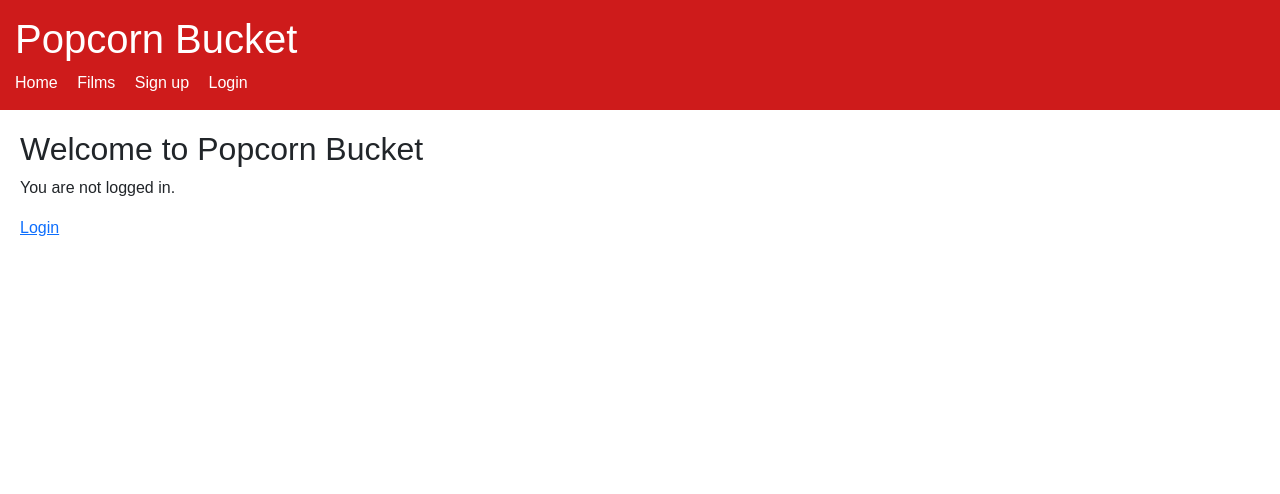
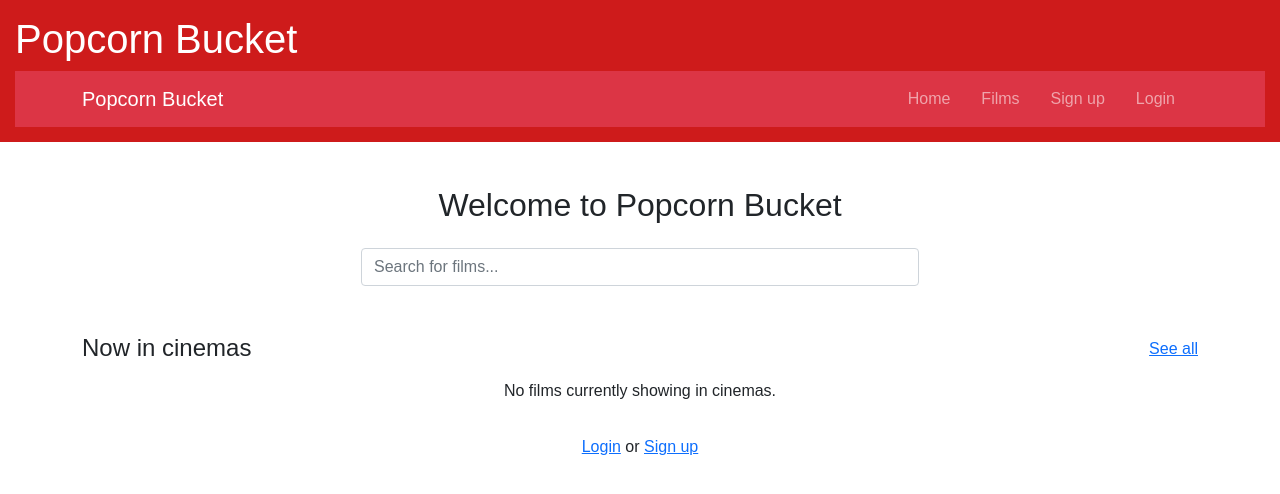
Before and after one commit to 3010468m/PopcornBucket, a Django app: page / in a window 1280 px wide. Shown: the top 494 px of the page. Run offline with Django 3.2, Linux system fonts and the light colour scheme; data that the repository does not hold is empty.

Commit message:
Refactor homepage layout and update navigation bar styling

```diff
--- a/popcornbucket/views.py
+++ b/popcornbucket/views.py
@@ -14,14 +14,10 @@ from .forms import ReviewForm, EditProfileForm
 # Create your views here.
 # This view is responsible for creating a base/main page
 def homepage(request):
-    watchlist_films = []
-
-    if request.user.is_authenticated:
-        watchlist, created = Watchlist.objects.get_or_create(user=request.user)
-        watchlist_films = watchlist.films.all()[:4]
+    films = Film.objects.filter(cinemas__isnull=False).distinct()[:5]
 
     return render(request, "popcornbucket/homepage.html", {
-        "watchlist_films": watchlist_films
+        "films": films
     })
 
 def film_list(request):
--- a/templates/popcornbucket/base.html
+++ b/templates/popcornbucket/base.html
@@ -20,17 +20,44 @@
     <h1><a href="{% url 'homepage' %}" style="color: white; text-decoration: none;">
         Popcorn Bucket</a>
     </h1>
-    <nav>
-        <a href="/">Home</a>
-        <a href="/films/">Films</a>
+    <nav class="navbar navbar-expand-lg navbar-dark bg-danger">
+    <div class="container">
+        <a class="navbar-brand" href="{% url 'homepage' %}">Popcorn Bucket</a>
 
-        {% if user.is_authenticated %}
-            <a href="/profile/">Profile</a>
-            <a href="/logout/">Logout</a>
-        {% else %}
-            <a href="/signup/">Sign up</a>
-            <a href="/login/">Login</a>
-        {% endif %}
+        <button class="navbar-toggler" type="button" data-bs-toggle="collapse" data-bs-target="#navbarNav">
+        <span class="navbar-toggler-icon"></span>
+        </button>
+
+        <div class="collapse navbar-collapse" id="navbarNav">
+        <ul class="navbar-nav ms-auto">
+
+            <li class="nav-item">
+            <a class="nav-link" href="{% url 'homepage' %}">Home</a>
+            </li>
+
+            <li class="nav-item">
+            <a class="nav-link" href="{% url 'film_list' %}">Films</a>
+            </li>
+
+            {% if user.is_authenticated %}
+            <li class="nav-item">
+                <a class="nav-link" href="{% url 'profile' %}">Profile</a>
+            </li>
+            <li class="nav-item">
+                <a class="nav-link" href="{% url 'logout' %}">Logout</a>
+            </li>
+            {% else %}
+            <li class="nav-item">
+                <a class="nav-link" href="{% url 'signup' %}">Sign up</a>
+            </li>
+            <li class="nav-item">
+                <a class="nav-link" href="{% url 'login' %}">Login</a>
+            </li>
+            {% endif %}
+
+        </ul>
+        </div>
+    </div>
     </nav>
 </header>
 
--- a/templates/popcornbucket/homepage.html
+++ b/templates/popcornbucket/homepage.html
@@ -1,18 +1,23 @@
 {% extends "popcornbucket/base.html" %}
 
 {% block content %}
-<h2>Welcome to Popcorn Bucket</h2>
+<div class="container text-center mt-4">
+    <h2>Welcome to Popcorn Bucket</h2>
 
-{% if user.is_authenticated %}
-    <p>Hello, {{ user.username }}!</p>
-    <p><a href="{% url 'logout' %}">Logout</a></p>
-    <h3>My Watchlist</h3>
+    <div class="my-4">
+        <input type="text" class="form-control w-50 mx-auto" placeholder="Search for films...">
+    </div>
 
-    {% if watchlist_films %}
-        <div class="row">
-            {% for film in watchlist_films %}
-                <div class="col-md-3 mb-4">
-                    <div class="card h-100">
+    <div class="d-flex justify-content-between align-items-center mt-5 mb-3">
+        <h4 class="mb-0">Now in cinemas</h4>
+        <a href="{% url 'film_list' %}">See all</a>
+    </div>
+
+    <div class="row justify-content-center">
+        {% if films %}
+            {% for film in films %}
+                <div class="col-6 col-md-3 col-lg-2 mb-4">
+                    <div class="card h-100 shadow-sm">
                         {% if film.poster %}
                             <img src="{{ film.poster.url }}" class="card-img-top" alt="{{ film.title }}">
                         {% else %}
@@ -21,20 +26,21 @@
                             </div>
                         {% endif %}
                         <div class="card-body">
-                            <h5 class="card-title">{{ film.title }}</h5>
+                            <h6 class="card-title">{{ film.title }}</h6>
                             <a href="{% url 'film_detail' film.pk %}" class="btn btn-primary btn-sm">View</a>
                         </div>
                     </div>
                 </div>
             {% endfor %}
-        </div>
-        <p><a href="{% url 'profile' %}">Show all</a></p>
+        {% else %}
+            <p>No films currently showing in cinemas.</p>
+        {% endif %}
+    </div>
+
+    {% if user.is_authenticated %}
+        <p class="mt-3">Hello, {{ user.username }}!</p>
     {% else %}
-        <p>No films in your watchlist yet.</p>
+        <p class="mt-3"><a href="{% url 'login' %}">Login</a> or <a href="{% url 'signup' %}">Sign up</a></p>
     {% endif %}
-{% else %}
-    <p>You are not logged in.</p>
-    <p><a href="{% url 'login' %}">Login</a></p>
-{% endif %}
-
+</div>
 {% endblock %}
```
